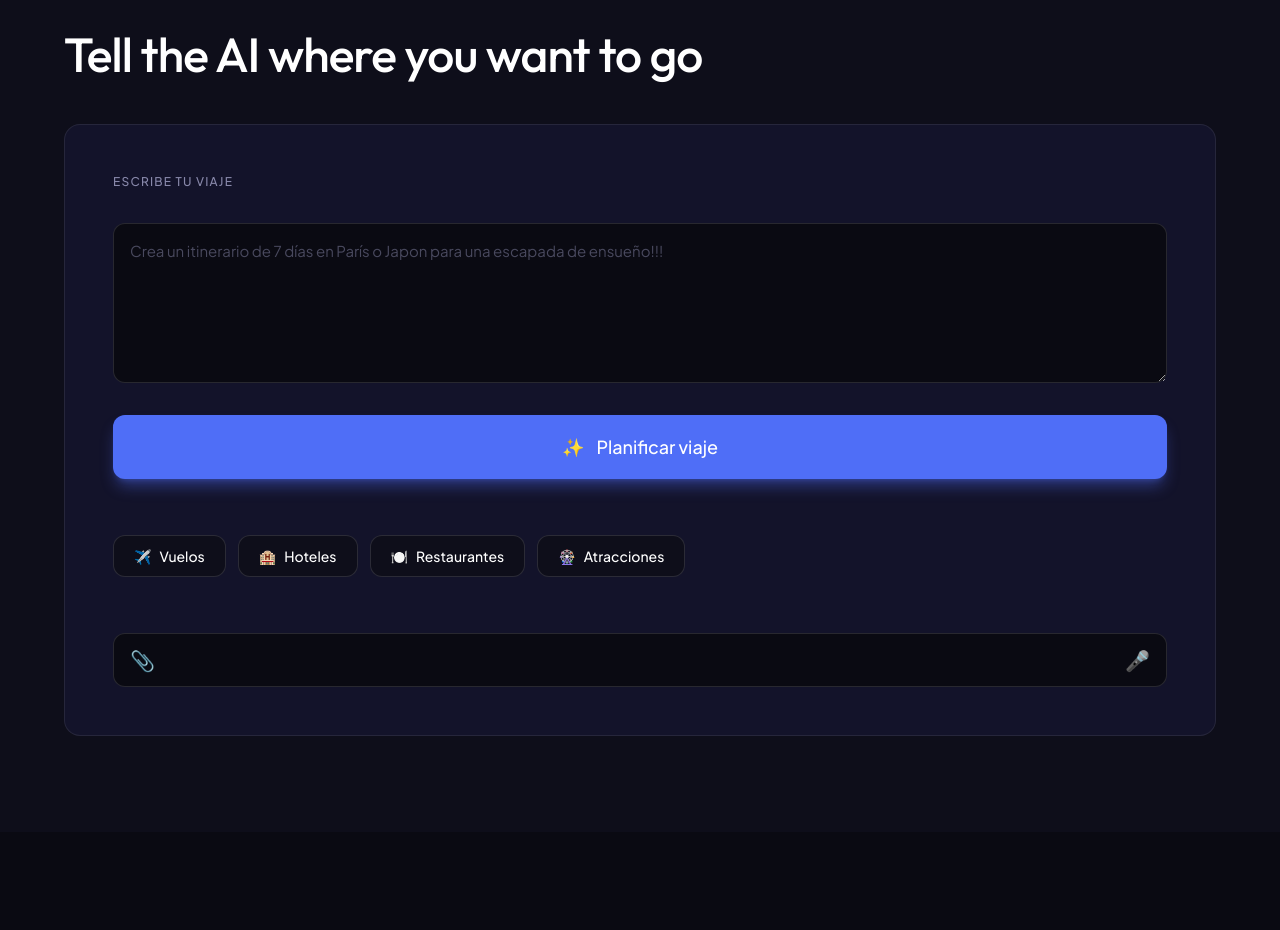
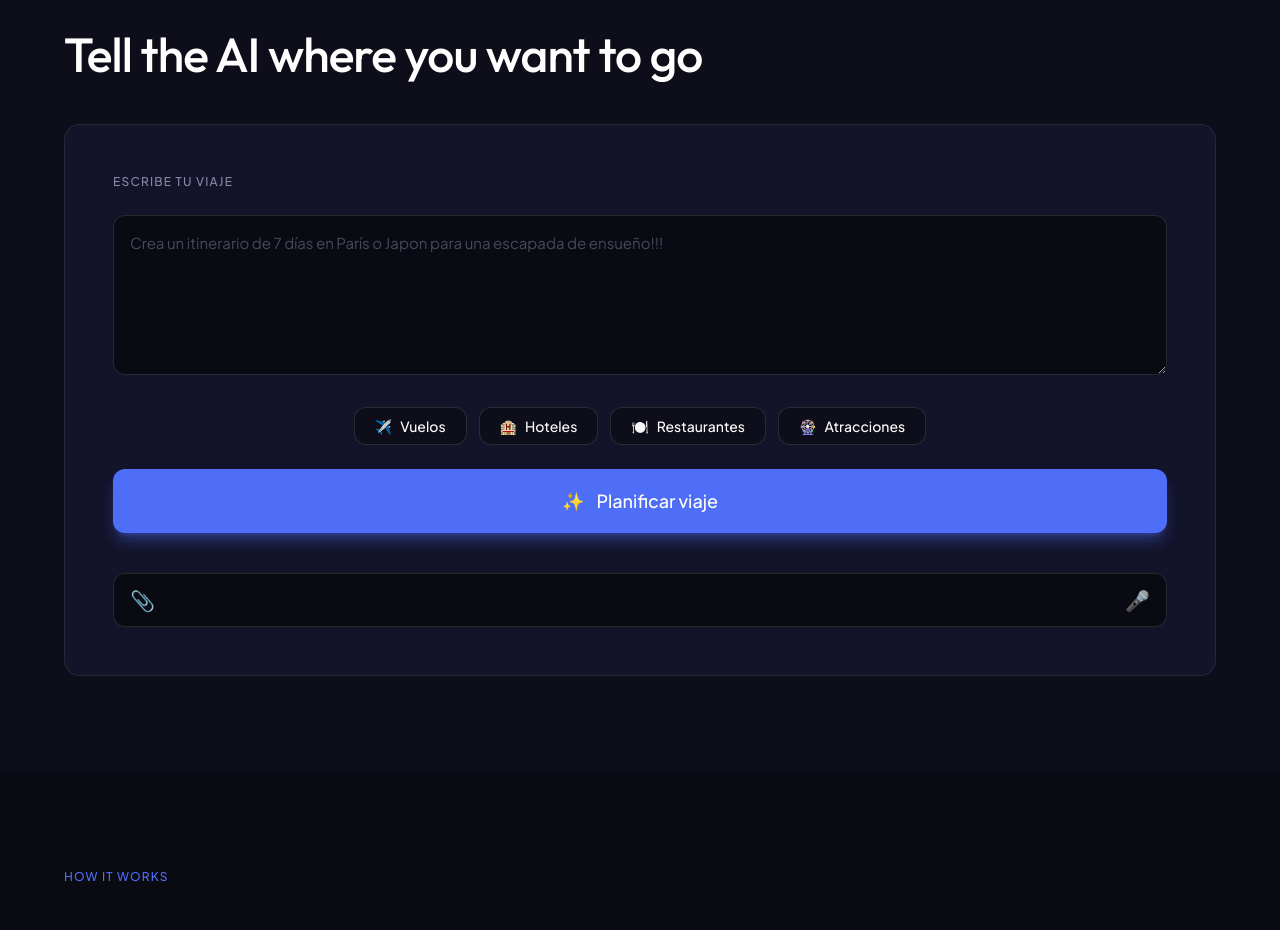
Before and after one commit to manupm87/travel-ai-world, a Next.js app in the folder frontend/: page / in a window 1280 px wide. Shown: the part 1420-2350 px from the top of the page. Built offline with nearby package versions, Linux system fonts and the light colour scheme; no server answers.

Commit message:
Update planner AI prompt prototype + buttons Version 2

```diff
--- a/frontend/src/components/ui/PlannerCard.tsx
+++ b/frontend/src/components/ui/PlannerCard.tsx
@@ -62,7 +62,7 @@ export default function PlannerCard({ transparent = false }: PlannerCardProps) {
         </div>
 
 {/* PROMPT MODE — replacing the old form */}
-<div className="bg-bg-card border border-border rounded-2xl p-8 lg:p-12 flex flex-col gap-8">
+<div className="bg-bg-card border border-border rounded-2xl p-8 lg:p-12 flex flex-col gap-6">
 
   {/* Label */}
   <label className="text-[12px] font-medium text-text-secondary tracking-[0.1em] uppercase">
@@ -76,6 +76,28 @@ export default function PlannerCard({ transparent = false }: PlannerCardProps) {
     placeholder="Crea un itinerario de 7 días en París o Japon para una escapada de ensueño!!!"
     className="w-full h-40 bg-bg-primary border border-border-soft rounded-xl p-4 text-[15px] text-text-primary placeholder-text-secondary/50 focus:outline-none focus:border-accent/60 transition-colors"
   />
+
+{/* Category quick actions — centrados */}
+<div className="flex flex-wrap justify-center gap-3 mt-2">
+
+  {[
+    { label: "Vuelos", icon: "✈️" },
+    { label: "Hoteles", icon: "🏨" },
+    { label: "Restaurantes", icon: "🍽️" },
+    { label: "Atracciones", icon: "🎡" },
+  ].map(({ label, icon }) => (
+    <button
+      key={label}
+      type="button"
+      className="flex items-center gap-2 px-5 py-2 bg-bg-secondary hover:bg-bg-card border border-border-soft text-text-primary rounded-xl text-sm font-medium transition-all"
+    >
+      <span>{icon}</span>
+      {label}
+    </button>
+  ))}
+
+</div>
+
 
   {/* Main button */}
   <button
@@ -97,30 +119,10 @@ export default function PlannerCard({ transparent = false }: PlannerCardProps) {
     </p>
   )}
 
-  {/* Category quick actions */}
-  <div className="flex flex-wrap gap-3 mt-6">
+{/* Bottom action bar — izquierda y derecha */}
+<div className="flex items-center justify-between mt-4 border border-border-soft bg-bg-primary rounded-xl px-4 py-3">
 
-    {[
-      { label: "Vuelos", icon: "✈️" },
-      { label: "Hoteles", icon: "🏨" },
-      { label: "Restaurantes", icon: "🍽️" },
-      { label: "Atracciones", icon: "🎡" },
-    ].map(({ label, icon }) => (
-      <button
-        key={label}
-        type="button"
-        className="flex items-center gap-2 px-5 py-2.5 bg-bg-secondary hover:bg-bg-card border border-border-soft text-text-primary rounded-xl text-sm font-medium transition-all"
-      >
-        <span>{icon}</span>
-        {label}
-      </button>
-    ))}
-
-  </div>
-
-  {/* Bottom action bar */}
-  <div className="flex items-center justify-between mt-6 border border-border-soft bg-bg-primary rounded-xl px-4 py-3">
-
+  {/* Left: Attach */}
   <button
     type="button"
     className="text-text-secondary hover:text-text-primary transition text-xl"
@@ -128,6 +130,7 @@ export default function PlannerCard({ transparent = false }: PlannerCardProps) {
     📎
   </button>
 
+  {/* Right: Microphone */}
   <button
     type="button"
     className="text-text-secondary hover:text-text-primary transition text-xl"
@@ -137,6 +140,7 @@ export default function PlannerCard({ transparent = false }: PlannerCardProps) {
 
 </div>
 
+
 </div>
 
       </div>
```
Lines whose indentation alone changed are shown as unchanged.
